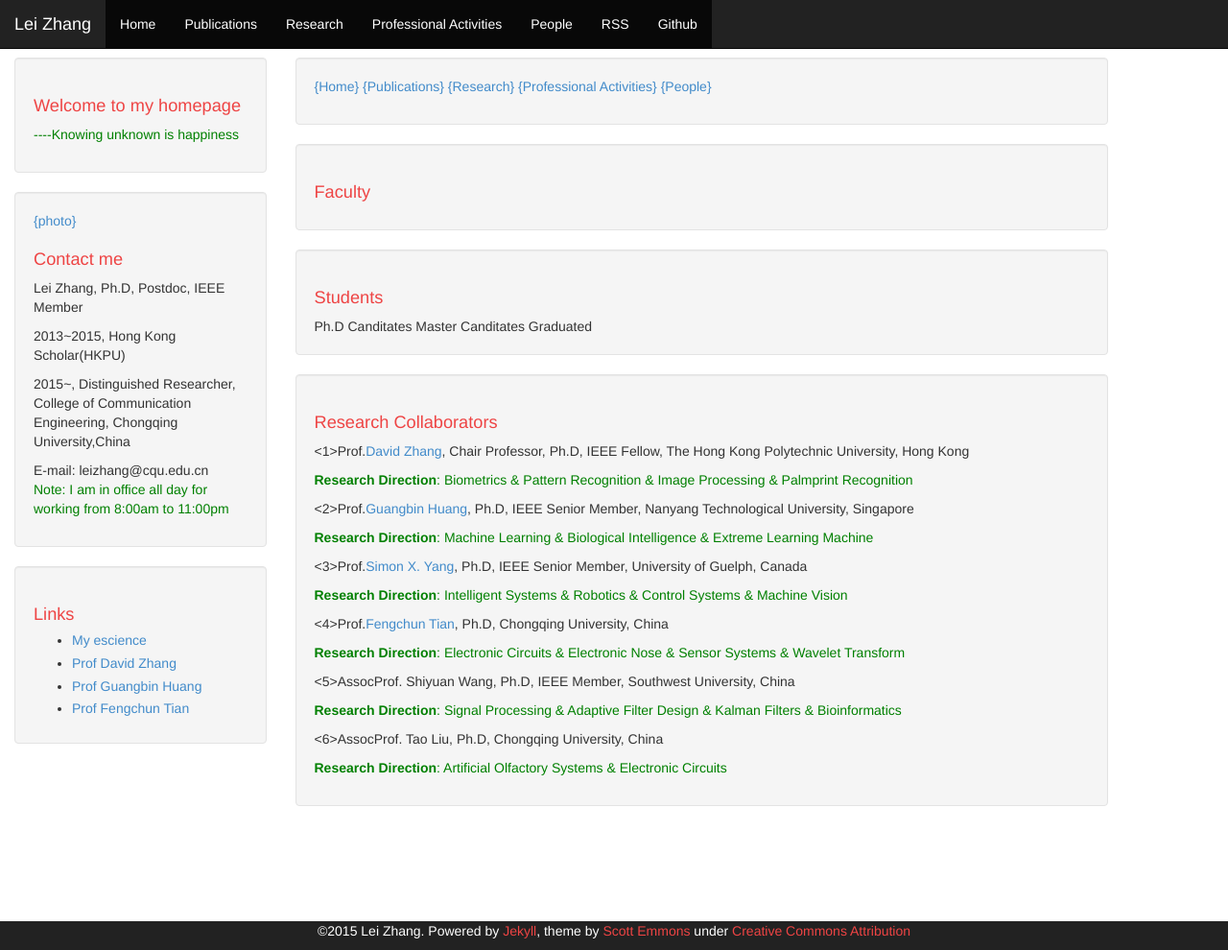
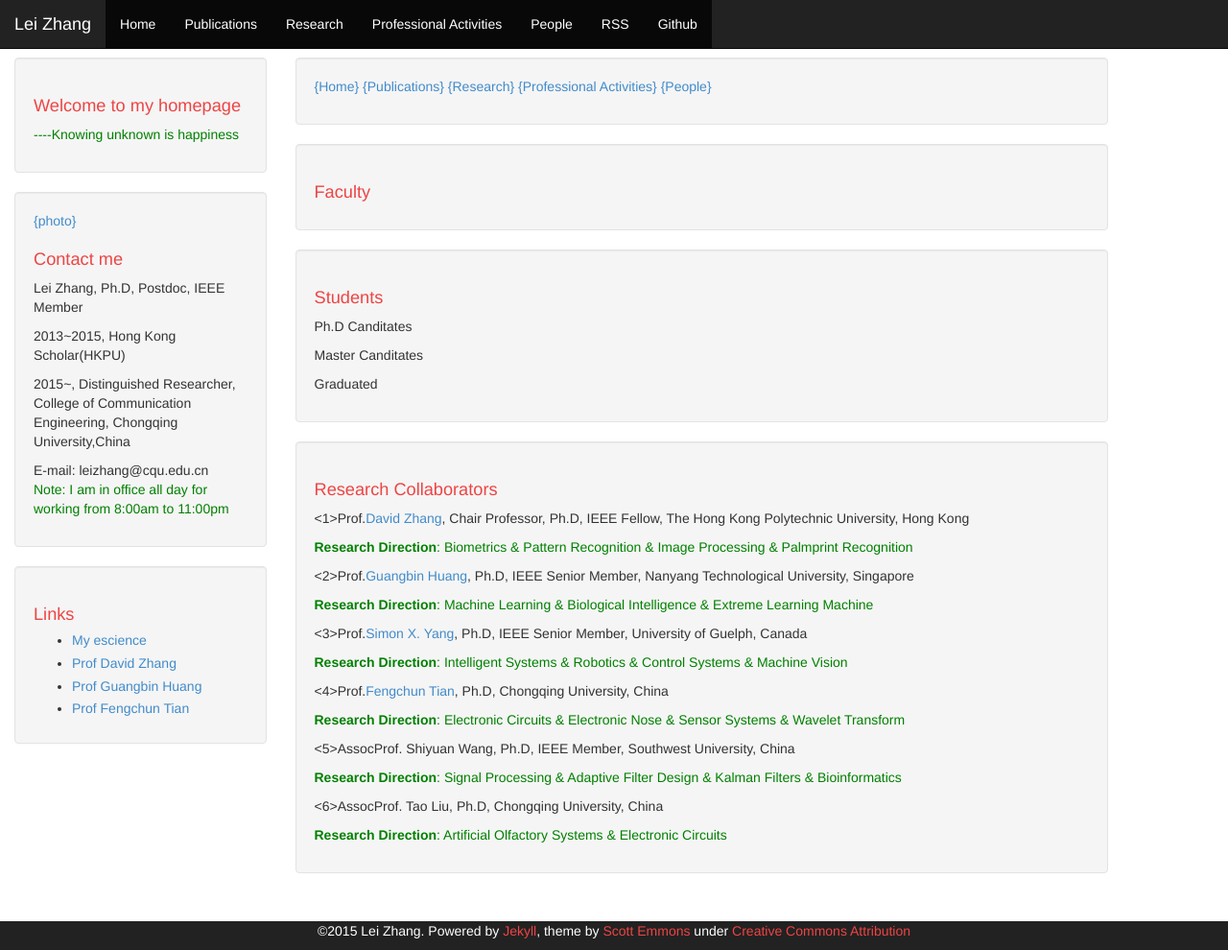
Before and after one commit to DrLeiZhang/website, a Jekyll site: the page built from people.html, in a window 1280 px wide and 990 px high. Shown: the whole window at 96% size. Built offline with Jekyll 4.4.1, drawn with Linux system fonts in a browser that asks for light colours; Markdown is read by kramdown in place of the engine named in the settings.

Commit message:
Update
Signed-off-by: leizhang@cqu.edu.cn <leizhang@cqu.edu.cn>

```diff
--- a/people.html
+++ b/people.html
@@ -12,9 +12,9 @@ layout: default
 
 <div class="well">
 <h1>Students</h1>
-<h0>Ph.D Canditates</h0>
-<h0>Master Canditates</h0>
-<h0>Graduated</h0>
+<p><h0>Ph.D Canditates</h0></p>
+<p><h0>Master Canditates</h0></p>
+<p><h0>Graduated</h0></p>
 
 </div>
 
```
